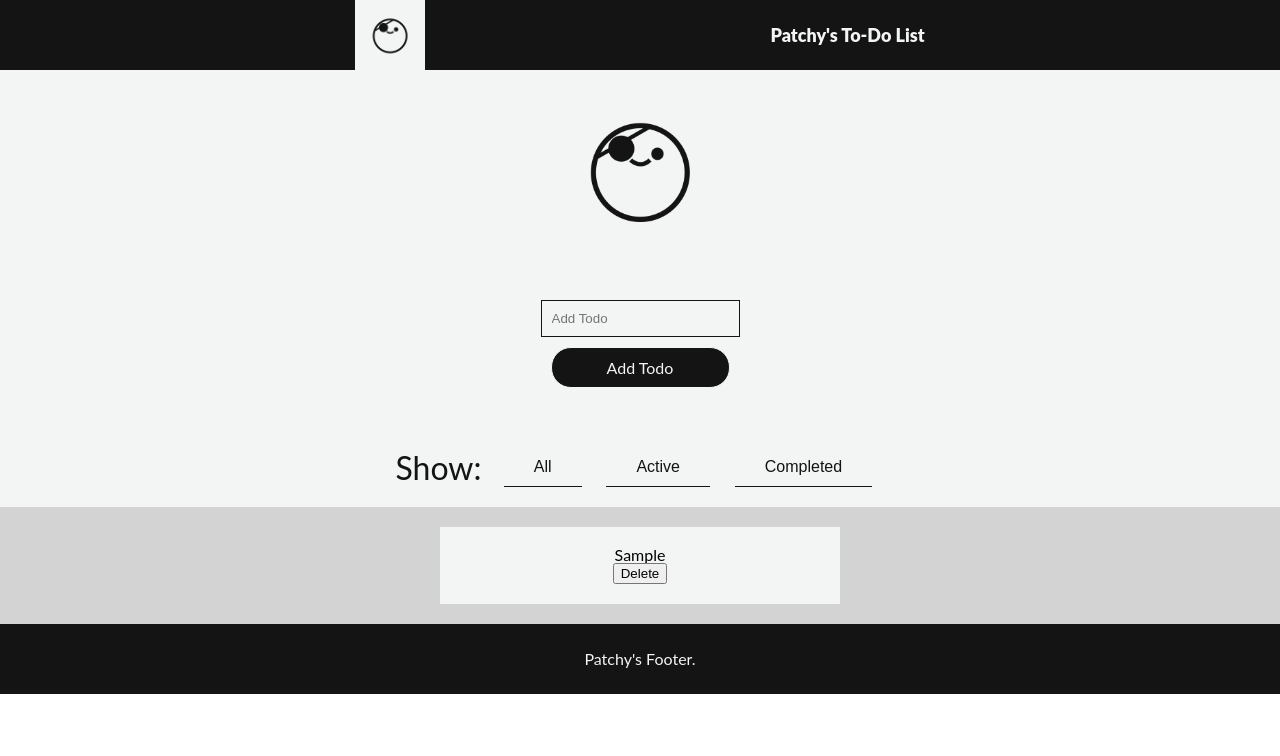
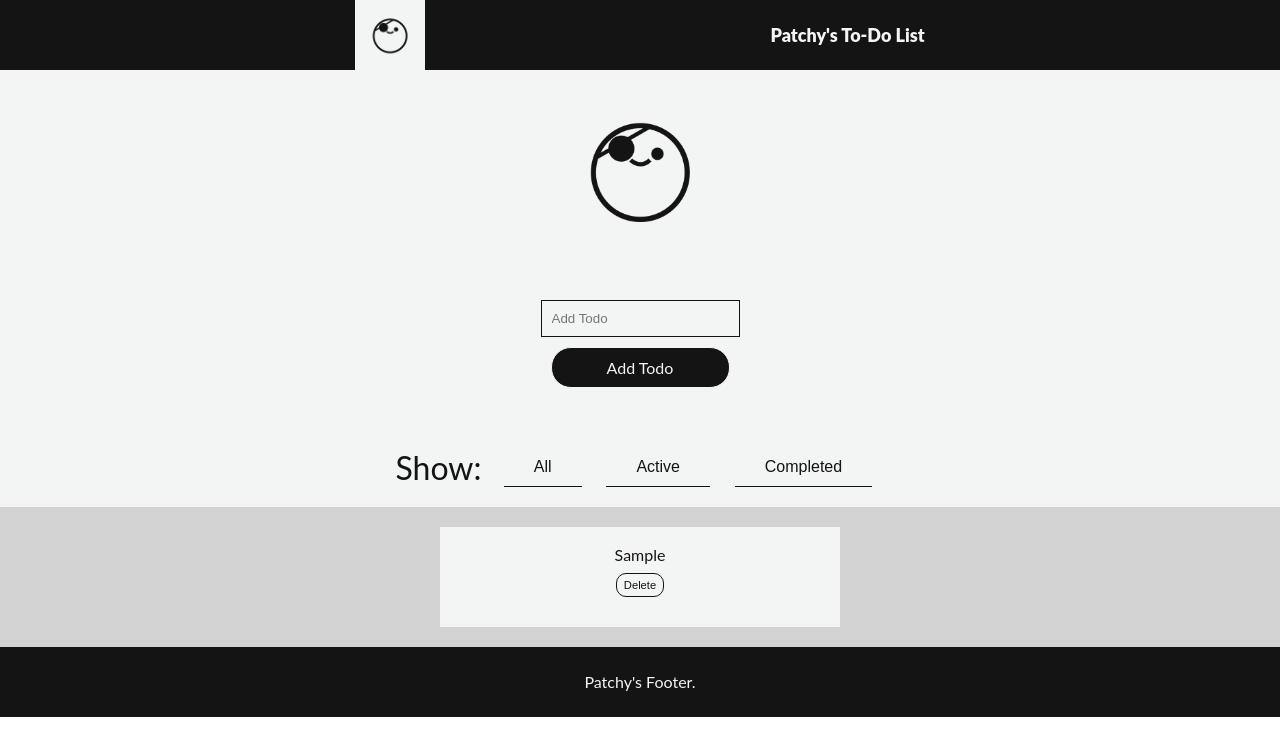
Before and after one commit to miklo88/ReactRedux-TODO, a React (Create React App) app: page / in a window 1280 px wide. Both pictures are taken after typing "Sample" into the empty fields and a click on the button "Add Todo". Shown: the top 756 px of the page. Built offline with nearby package versions, Linux system fonts and the light colour scheme.

Commit message:
added alert dialog when deleting a button and cleaned up the delete button styles.

```diff
--- a/src/components/todos/DeleteTodo.js
+++ b/src/components/todos/DeleteTodo.js
@@ -1,7 +1,11 @@
 import React from "react";
 import { connect } from "react-redux";
 import { deleteTodo } from "../../redux/actions/";
-import "./Todo.scss";
+import "./DeleteTodo.scss";
+
+const alertMessage = () => {
+  alert("sure about that?");
+};
 
 let DeleteTodo = ({ id, dispatch }) => {
   return (
@@ -12,6 +16,7 @@ let DeleteTodo = ({ id, dispatch }) => {
           e.preventDefault();
           console.log(dispatch(deleteTodo(id)));
           dispatch(deleteTodo(id));
+          alertMessage();
         }}
       >
         Delete
--- /dev/null
+++ b/src/components/todos/DeleteTodo.scss
@@ -0,0 +1,19 @@
+@import "../styles/variables.scss";
+@import "../styles/mixins.scss";
+
+.deleteTodo-button {
+  border: 1px solid $darkTheme;
+  border-radius: 10px;
+  background-color: $lightTheme;
+  color: $darkTheme;
+  font-size: 0.7rem;
+  padding: 5px 7px;
+  margin: 10px;
+  transition: 0.7;
+  &:hover {
+    border: 1px solid $lightTheme;
+    border-radius: 10px;
+    background-color: $darkTheme;
+    color: $lightTheme;
+  }
+}
--- a/src/components/todos/todo.scss
+++ b/src/components/todos/todo.scss
@@ -10,16 +10,17 @@
   width: 400px;
   margin: 10px;
   .todo {
+    color: $darkTheme;
     width: 75%;
     height: auto;
-    // background-color: red;
     padding: 20px 30px;
+    cursor: pointer;
     .deleteTodo-btn {
       @include appButton;
       border: 1px solid $darkTheme;
       font-size: 0.7rem;
       padding: 5px 7px;
-      margin-left: 10px;
+      margin: 10px;
     }
   }
 }
```
